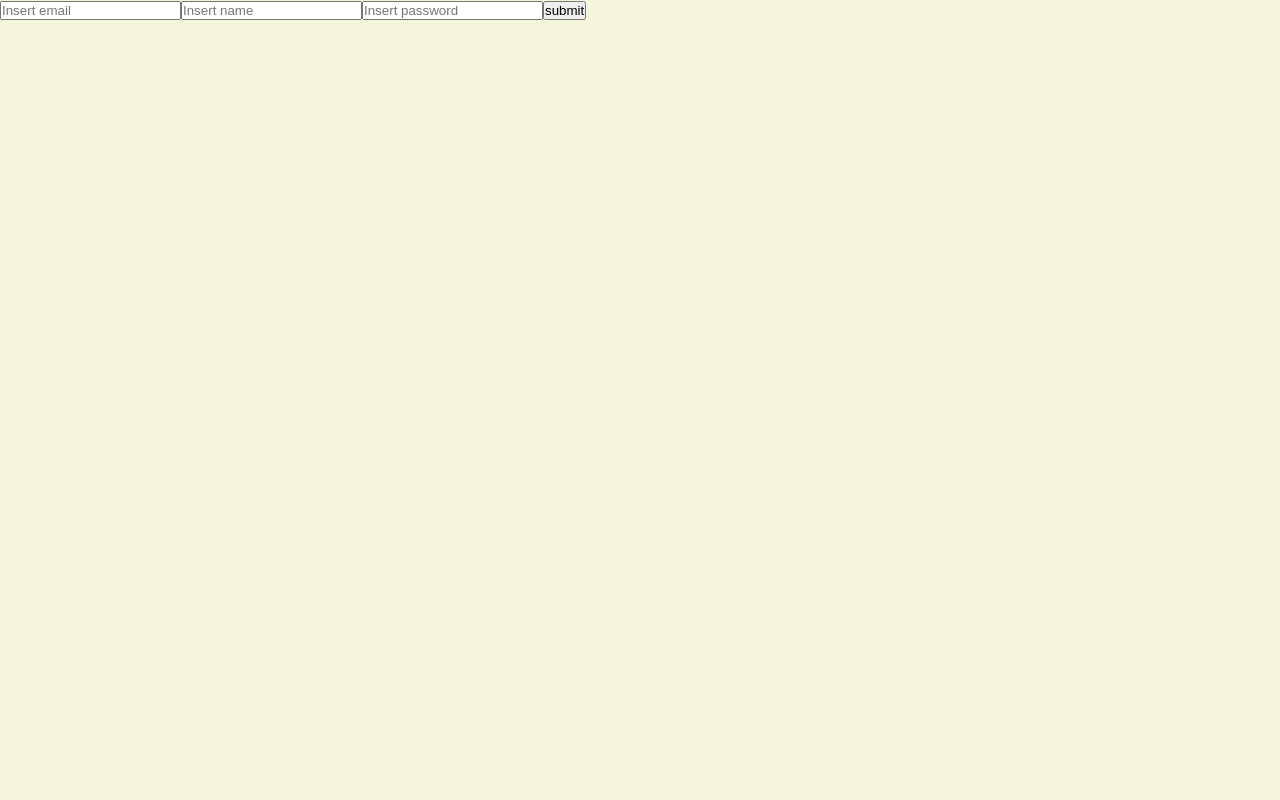
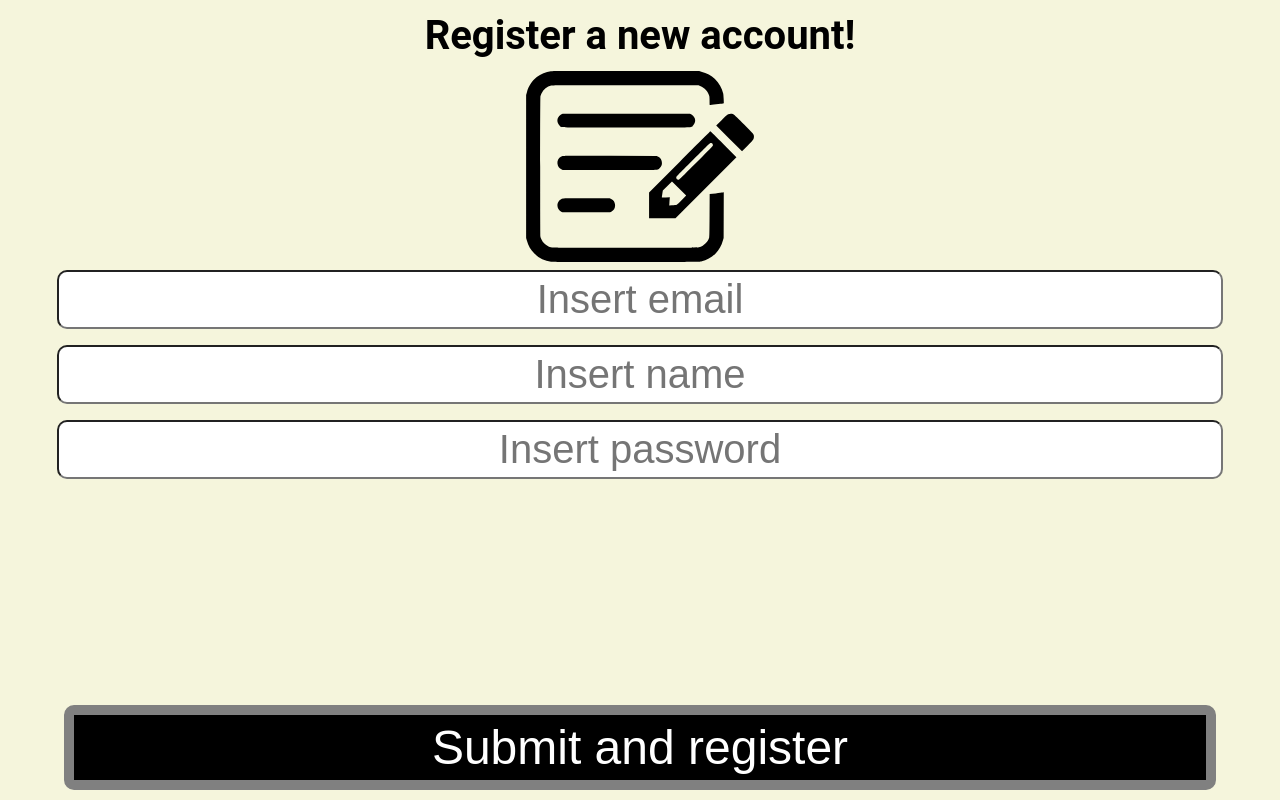
Before and after one commit to emirodriguezalc/granny-app-react, a React (Create React App) app: page /login in a window 1280 px wide. Built offline with nearby package versions, Linux system fonts and the light colour scheme.

Commit message:
register

```diff
--- a/src/App.js
+++ b/src/App.js
@@ -33,7 +33,7 @@ import PlayMenu from './views/playMenu/PlayMenu';
 import Game from './views/tictactoe/Tictactoe';
 import PhotosFeed from './views/photosFeed/PhotosFeed';
 import Meditation from './views/meditation';
-import Login from './views/login';
+import Register from './views/register';
 
 function App() {
   const [medicines, setMedicines] = useState([]);
@@ -154,7 +154,7 @@ function App() {
         </Route>
 
         <Route path="/login">
-          <Login />
+          <Register />
         </Route>
         {/*         <Route>
           <NotFound />
--- a/src/components/button/styles.css
+++ b/src/components/button/styles.css
@@ -21,5 +21,4 @@
 
 .button-big {
   width: 90vw;
-  height: 17vh;
 }
--- a/src/views/login/index.js
+++ /dev/null
@@ -1,28 +0,0 @@
-import React, { useState } from 'react';
-import Input from '../../components/input'
-
-const Login = () => {
- const [password, setPassword] = useState("");
- const [email, setEmail] = useState("");
- const [name, setName] = useState("");
-
- const submitHandler = (e) => {
-  e.preventDefault();
-  const requestOptions = {
-   method: 'POST',
-   headers: { 'Content-Type': 'application/json' },
-   body: JSON.stringify({ email: email, password: password, name: name })
-  };
-  fetch('http://localhost:3002/api/user/register', requestOptions)
- };
- return (
-  <form onSubmit={submitHandler}>
-   <input id="email" value={email} placeholder="Insert email" onChange={e => setEmail(e.target.value)} />
-   <input id="name" value={name} placeholder="Insert name" onChange={e => setName(e.target.value)} />
-   <input id="password" value={password} onChange={e => setPassword(e.target.value)} placeholder="Insert password" />
-   <button type="submit">submit</button>
-  </form>
- )
-}
-
-export default Login;
--- /dev/null
+++ b/src/views/register/index.js
@@ -0,0 +1,35 @@
+import React, { useState } from 'react';
+import './styles.css';
+import register from '../../icons/register.svg'
+
+const Login = () => {
+ const [password, setPassword] = useState("");
+ const [email, setEmail] = useState("");
+ const [name, setName] = useState("");
+
+ const submitHandler = (e) => {
+  e.preventDefault();
+  const requestOptions = {
+   method: 'POST',
+   headers: { 'Content-Type': 'application/json' },
+   body: JSON.stringify({ email: email, password: password, name: name })
+  };
+  fetch('http://localhost:3002/api/user/register', requestOptions)
+ };
+ return (
+  <section className="register-section">
+   <h1 className="register-title">Register a new account!</h1>
+   <img src={register} alt="register" className="register-icon" />
+   <section className="form-section">
+    <form onSubmit={submitHandler}>
+     <input className="register-input" value={email} placeholder="Insert email" onChange={e => setEmail(e.target.value)} />
+     <input className="register-input" value={name} placeholder="Insert name" onChange={e => setName(e.target.value)} />
+     <input className="register-input" value={password} onChange={e => setPassword(e.target.value)} placeholder="Insert password" />
+     <button className="register-button" type="submit">Submit and register</button>
+    </form>
+   </section>
+  </section>
+ )
+}
+
+export default Login;
--- /dev/null
+++ b/src/views/register/styles.css
@@ -0,0 +1,50 @@
+.register-input {
+  padding: 5px;
+  border-radius: 10px;
+  font-size: 2.5em;
+  width: 90vw;
+  text-align: center;
+  margin: 0.2em 0;
+}
+
+.register-button {
+  background-color: black;
+  padding: 5px;
+  font-size: 3em;
+  color: white;
+  text-decoration: none;
+  border-radius: 10px;
+  border: 10px solid gray;
+  display: flex;
+  flex-direction: column;
+  justify-content: center;
+  align-items: center;
+  margin: 10px auto;
+  text-align: center;
+  width: 90vw;
+  position: absolute;
+  bottom: 0;
+  left: 5vw;
+}
+
+.register-section {
+  display: flex;
+  flex-direction: column;
+  align-items: center;
+  width: 100vw;
+  height: 100vh;
+}
+
+.register-title {
+  font-size: 2.5em;
+  margin: 0.3em 0;
+}
+
+.register-icon {
+  height: 20vh;
+  flex-grow: 1;
+}
+
+.form-section {
+  flex-grow: 10;
+}
```
Also changed, not shown: src/icons/register.svg (added).
